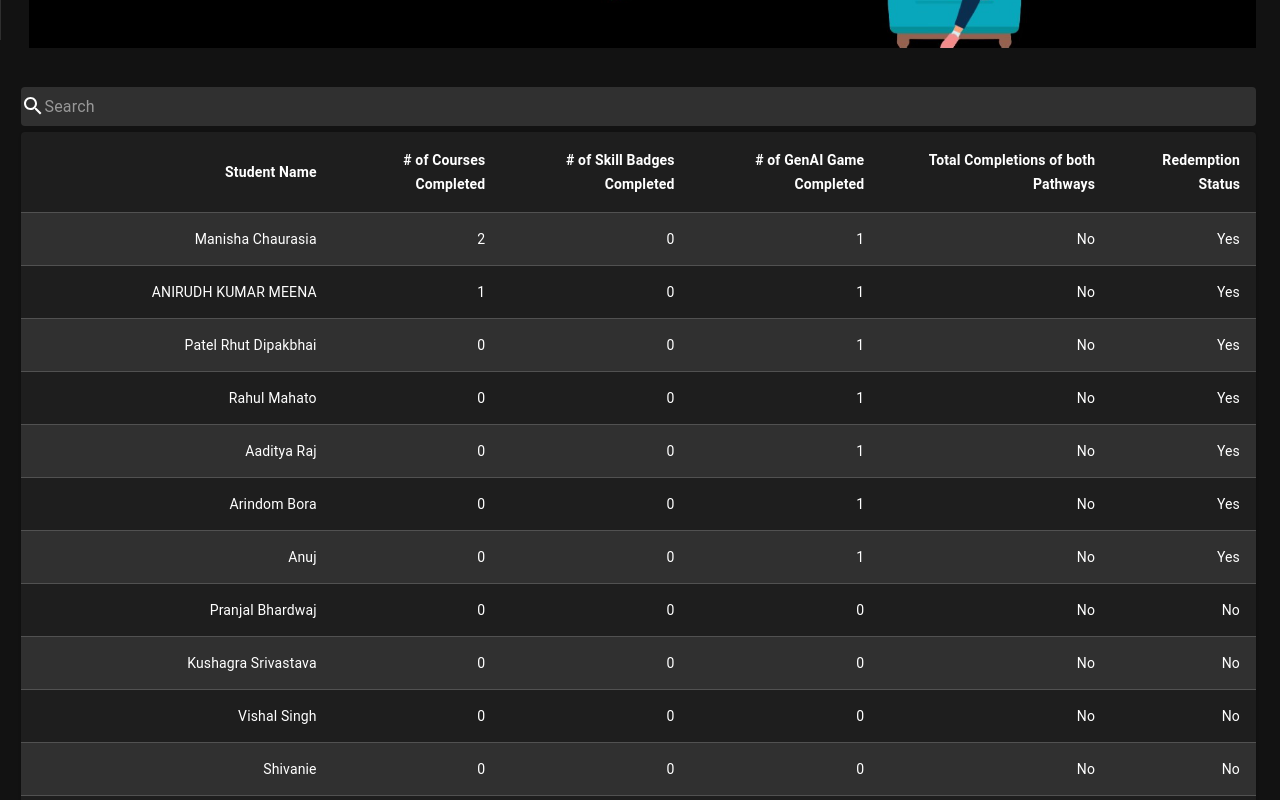
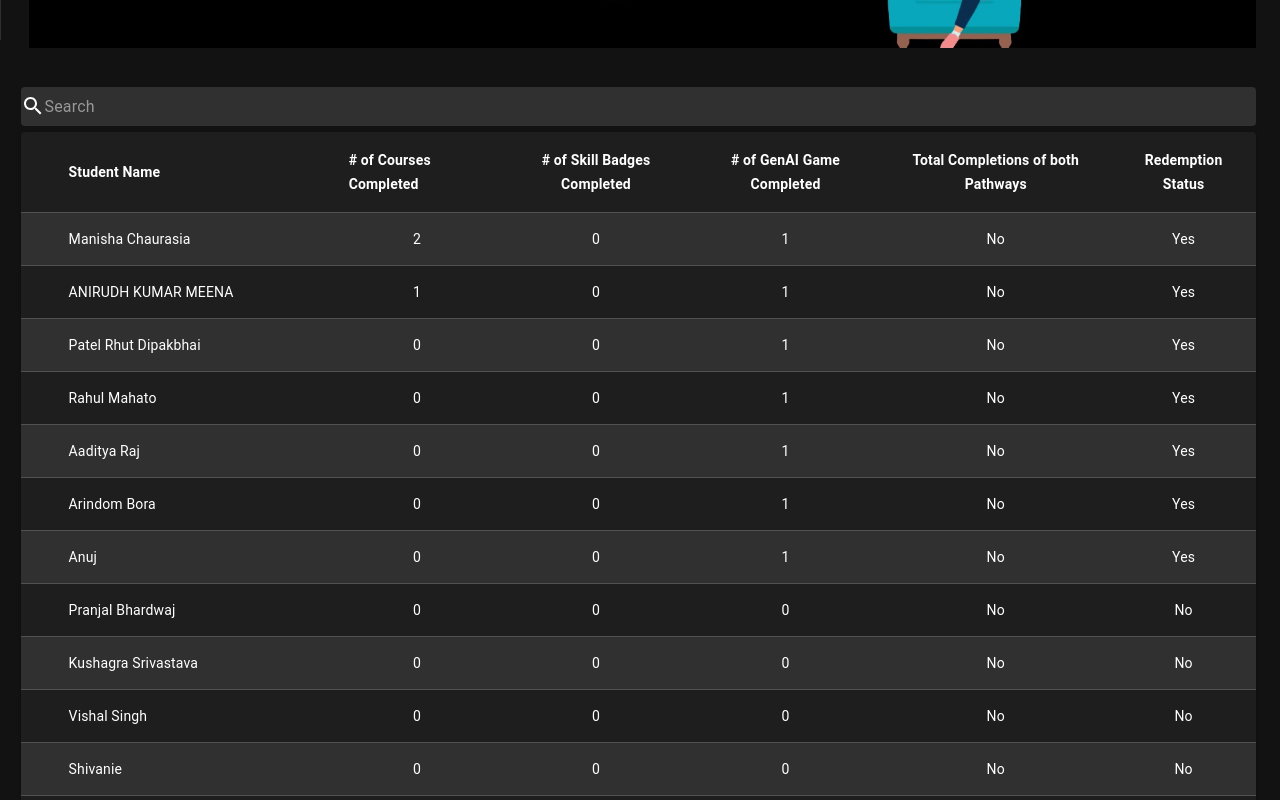
Before and after one commit to gdsciitk/Cloud-Study-Jam-Dashboard, a React (Create React App) app: page / in a window 1280 px wide. Shown: the part 760-1560 px from the top of the page. Built offline with nearby package versions, Linux system fonts and the light colour scheme.

Commit message:
Leaderboard Alignment

```diff
--- a/src/components/Leaderboard/Leaderboard.js
+++ b/src/components/Leaderboard/Leaderboard.js
@@ -96,12 +96,12 @@ export default function CustomizedTables() {
           <TableHead>
             <TableRow>
               <StyledTableCell>{colArr[11]}</StyledTableCell>
-              <StyledTableCell align="right">{colArr[0]}</StyledTableCell>
-              <StyledTableCell align="right">{colArr[6]}</StyledTableCell>
-              <StyledTableCell align="right">{colArr[7]}</StyledTableCell>
-              <StyledTableCell align="right">{colArr[8]}</StyledTableCell>
-              <StyledTableCell align="right">{colArr[9]}</StyledTableCell>
-              <StyledTableCell align="right">{colArr[10]}</StyledTableCell>
+              <StyledTableCell align="left">{colArr[0]}</StyledTableCell>
+              <StyledTableCell align="centre">{colArr[6]}</StyledTableCell>
+              <StyledTableCell align="center">{colArr[7]}</StyledTableCell>
+              <StyledTableCell align="center">{colArr[8]}</StyledTableCell>
+              <StyledTableCell align="center">{colArr[9]}</StyledTableCell>
+              <StyledTableCell align="center">{colArr[10]}</StyledTableCell>
             </TableRow>
           </TableHead>
           <TableBody>
@@ -110,12 +110,12 @@ export default function CustomizedTables() {
                 <StyledTableCell component="th" scope="row">
                   {row[11]}
                 </StyledTableCell>
-                <StyledTableCell align="right">{row[0]}</StyledTableCell>
-                <StyledTableCell align="right">{row[6]}</StyledTableCell>
-                <StyledTableCell align="right">{row[7]}</StyledTableCell>
-                <StyledTableCell align="right">{row[8]}</StyledTableCell>
-                <StyledTableCell align="right">{row[9]}</StyledTableCell>
-                <StyledTableCell align="right">{row[10]}</StyledTableCell>
+                <StyledTableCell align="left">{row[0]}</StyledTableCell>
+                <StyledTableCell align="center">{row[6]}</StyledTableCell>
+                <StyledTableCell align="center">{row[7]}</StyledTableCell>
+                <StyledTableCell align="center">{row[8]}</StyledTableCell>
+                <StyledTableCell align="center">{row[9]}</StyledTableCell>
+                <StyledTableCell align="center">{row[10]}</StyledTableCell>
               </StyledTableRow>
             ))}
           </TableBody>
```
Also changed, not shown: public/lightmodegdsc.png (added).
